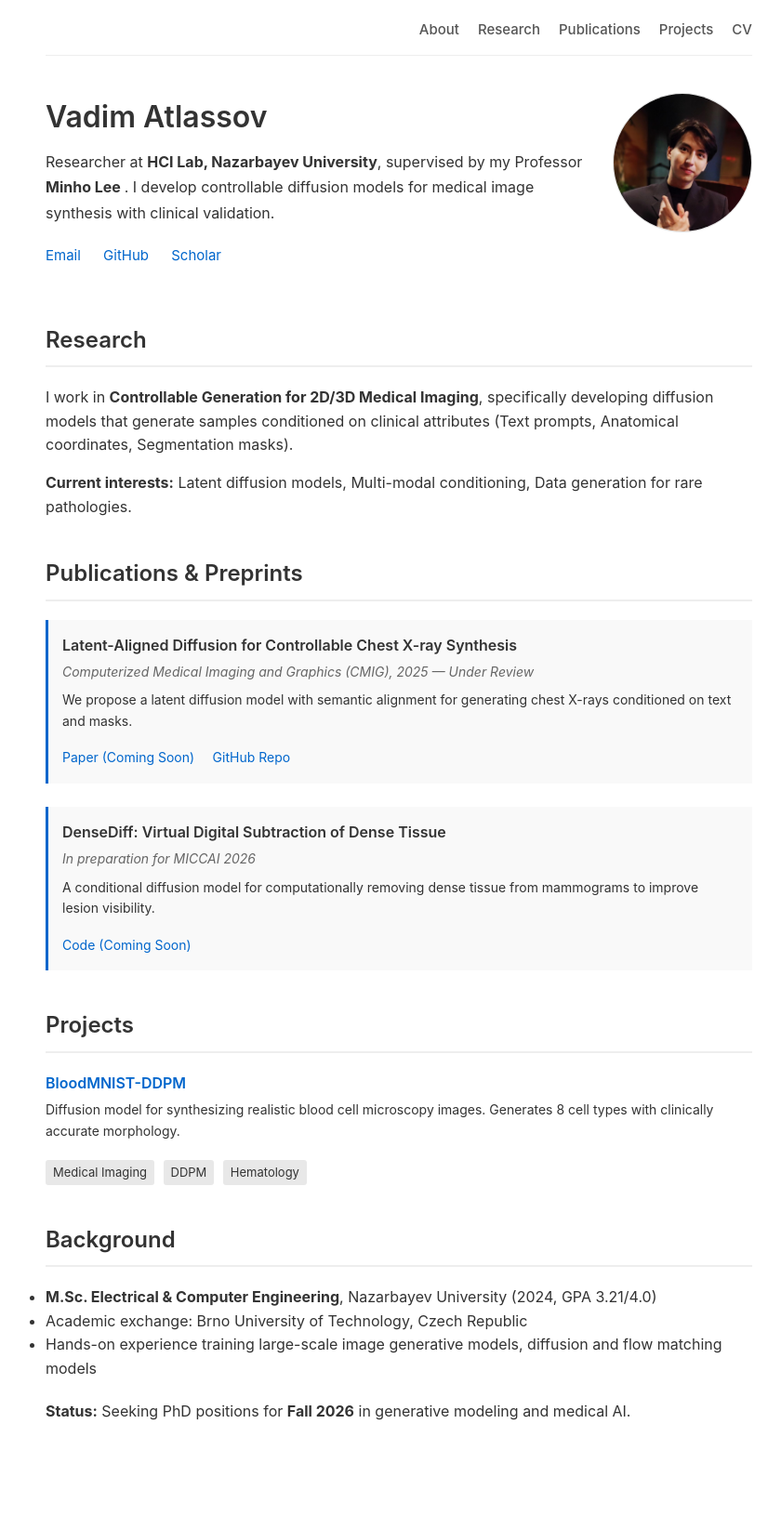
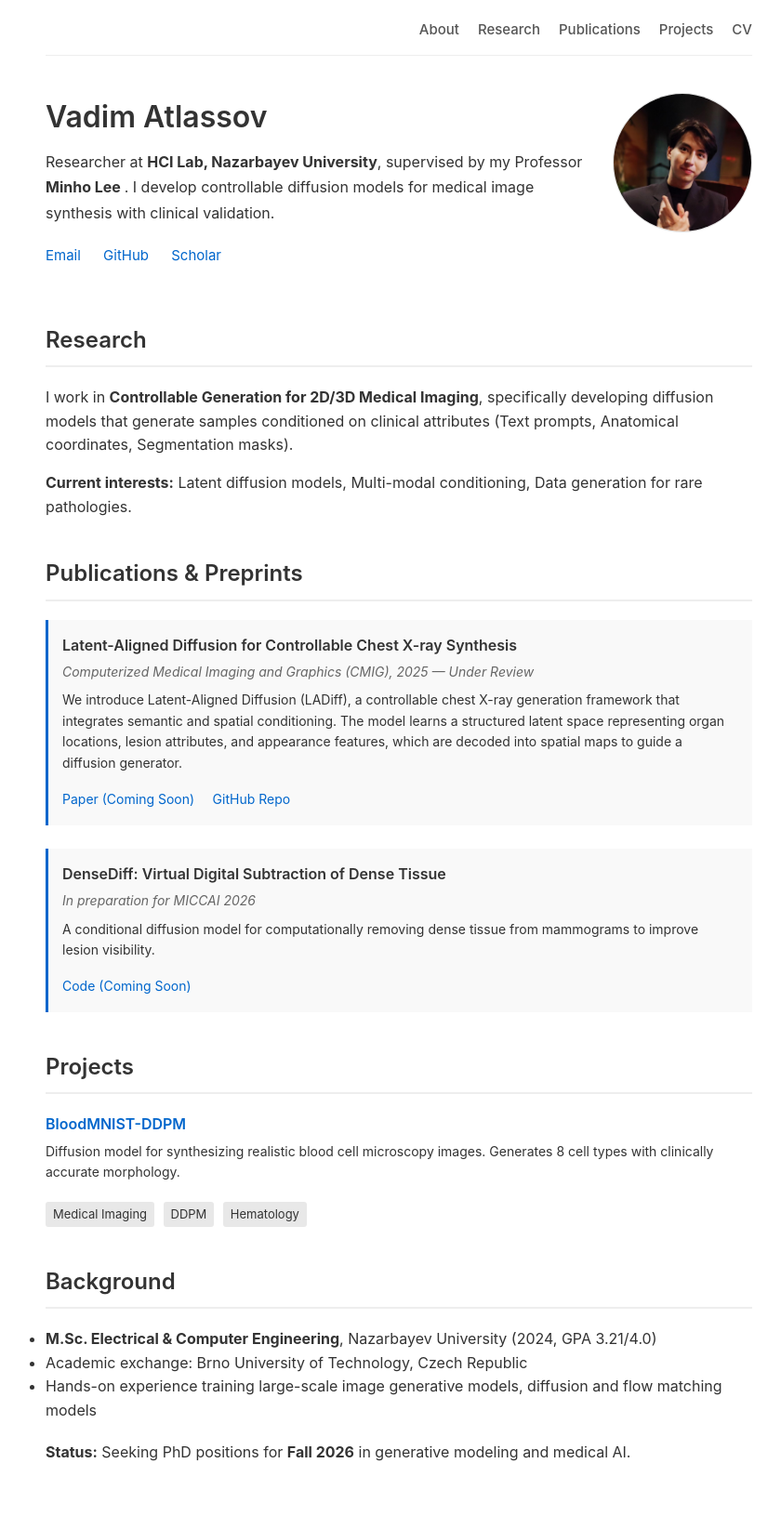
Before and after one commit to Vadim-ATL/Vadim-ATL.github.io, a Jekyll site: the page built from index.md, in a window 1280 px wide. Shown: the whole page at 93% size, without its empty margins (211-1051 px from the left). Built offline with Jekyll 4.4.1, drawn with Linux system fonts in a browser that asks for light colours; before the commit the page ends 1586 px from its top, so only the background shows below that.

Commit message:
adding abstract

```diff
--- a/index.md
+++ b/index.md
@@ -33,7 +33,7 @@ I work in **Controllable Generation for 2D/3D Medical Imaging**, specifically de
     <div class="paper-title">Latent-Aligned Diffusion for Controllable Chest X-ray Synthesis</div>
     <div class="paper-venue">Computerized Medical Imaging and Graphics (CMIG), 2025 — Under Review</div>
     <p style="font-size: 14px; margin-top: 8px;">
-        We propose a latent diffusion model with semantic alignment for generating chest X-rays conditioned on text and masks.
+      We introduce Latent-Aligned Diffusion (LADiff), a controllable chest X-ray generation framework that integrates semantic and spatial conditioning. The model learns a structured latent space representing organ locations, lesion attributes, and appearance features, which are decoded into spatial maps to guide a diffusion generator.
     </p>
     <div class="paper-links">
         <a href="#">Paper (Coming Soon)</a>
```
